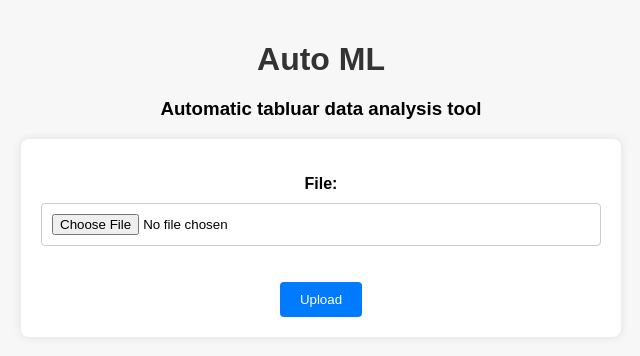
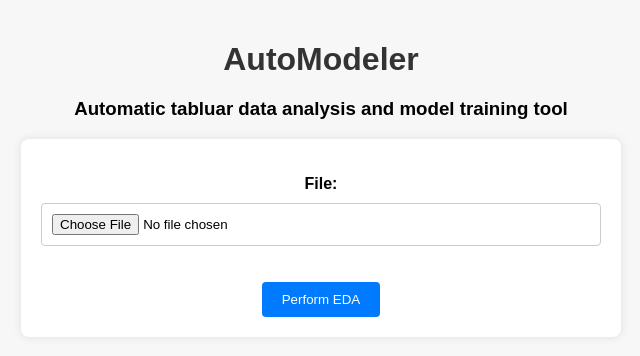
Before and after one commit to saip429/AutoModeler, a Django app: page / in a window 1280 px wide. Shown: the top 356 px of the page, without its empty margins (319-959 px from the left). Run offline with Django 5.2, Linux system fonts and the light colour scheme.

Commit message:
feature update

```diff
--- a/main/templates/main/home.html
+++ b/main/templates/main/home.html
@@ -62,18 +62,6 @@
       }
 
 
-      #loading-screen {
-        display: none;
-        position: fixed;
-        top: 0;
-        left: 0;
-        width: 100%;
-        height: 100%;
-        background-color: rgba(255, 255, 255, 0.7);
-        z-index: 9999;
-        text-align: center;
-        padding-top: 20%;
-    }
 
 </style>
 
@@ -83,14 +71,14 @@
 
 <div>
     <div class='container'>
-        <h1> Auto ML </h1>
-        <h3> Automatic tabluar data analysis tool</h3>
-        <div id="loading-screen">Loading...</div>
+        <h1> AutoModeler </h1>
+        <h3> Automatic tabluar data analysis and model training tool</h3>
+
     <form method='post' enctype='multipart/form-data'>
 
         {% csrf_token %}
         {{form.as_p}}
-        <button type="submit" id='upload-button'>Upload</button>
+        <button type="submit" id='upload-button' >Perform EDA</button>
 
 
 
--- a/main/templates/main/split.html
+++ b/main/templates/main/split.html
@@ -91,8 +91,10 @@
             <label for="model-type">Choose Model:</label>
             <select id="model-type" name="model-type" required>
               <option value="linear regression">Linear Regression</option>
-              <option value="decision tree">decision tree</option>
-              <option value="lstm">LSTM</option>
+              <option value="XGBoost">XG Boost</option>
+              <option value="decision tree">decision tree Regressor</option>
+              <option value="SVM">Support Vector Machine</option>
+              <option value="logistic regression">Logistic Regression</option>
 
             </select>
 
--- a/main/views.py
+++ b/main/views.py
@@ -3,8 +3,9 @@ from django.conf import settings
 from django.http import HttpResponse
 from .forms import FileModelForm
 import pandas as pd
-from sklearn.linear_model import LinearRegression
+from sklearn.linear_model import LinearRegression, LogisticRegression
 from sklearn.tree import DecisionTreeRegressor
+from sklearn.svm import SVR
 from sklearn.metrics import mean_absolute_error, r2_score
 from .data_prep_pipeline import DataPrep
 from .data_preprocessing_pipeline import DataPreprocessor
@@ -13,6 +14,8 @@ from .purge import PurgeDirectory
 # from keras.models import Sequential
 # from keras.layers import LSTM, Dense
 import matplotlib.pyplot as plt
+import xgboost as xgb
+
 import numpy as np
 import seaborn as sns
 import io
@@ -194,7 +197,7 @@ def train_model(request):
 
             #eval_metrics['Root Mean Square Error']=rmse
             eval_metrics['R2 Score']=r2
-            saved_file=os.path.join(settings.BASE_DIR,'data\\modelsDump\\') +filename+'.joblib'
+            saved_file=os.path.join(settings.BASE_DIR,'data\\modelsDump\\') +filename+'_linear_'+'.joblib'
             joblib.dump(model, saved_file)
 
 
@@ -235,25 +238,146 @@ def train_model(request):
             plt.tight_layout()
 
 
-            plot_name=os.path.join(settings.BASE_DIR,'images\\')+filename+"_scatterplot"+'.png'
+            plot_name=os.path.join(settings.BASE_DIR,'images\\')+filename+"_plot"+'.png'
             plt.savefig(plot_name)
             PurgeDirectory(os.path.join(settings.BASE_DIR,'images'),3)
-        elif model_type=='lstm':
+        # Logistic regression
+        elif model_type=='logistic regression':
+            target_column_type=data[target_column].dtype
+            if target_column_type in [float,int]:
+                raise Exception('The target variable is likeley continious, can not use logistic regression')
+            model=LogisticRegression()
+            model.fit(X_train,y_train)
+            y_pred=model.predict(X_test)
 
-            pass
+
+            mae=round(mean_absolute_error(y_true=y_test,y_pred=y_pred),2)
+
+
+            r2=round(r2_score(y_test,y_pred),2)
+
+
+            eval_metrics['Mean Absolute Error']=mae
+
+
+            eval_metrics['R2 Score']=r2
+            saved_file=os.path.join(settings.BASE_DIR,'data\\modelsDump\\') +filename+'_logistic_'+'.joblib'
+            joblib.dump(model, saved_file)
+
+            fig, (ax1, ax2) = plt.subplots(1, 2, figsize=(12, 6))
+
+
+
+            residuals = y_test - y_pred
+
+           # Create a residual plot
+
+            ax1.scatter(y_pred, residuals, color='blue', alpha=0.5)
+            ax1.axhline(y=0, color='red', linestyle='--')
+            ax1.set_xlabel('Predicted Values')
+            ax1.set_ylabel('Residuals')
+            ax1.set_title('Residual Plot')
+
+
+            coefficients = model.coef_
+
+            feature_names = data.columns
+
+            # Sort coefficients in descending order
+            sorted_indices = coefficients.argsort()[::-1]
+            sorted_coefficients = coefficients[sorted_indices]
+            sorted_feature_names = feature_names[sorted_indices]
+
+            # Create a bar plot of feature coefficients
+
+            ax2.bar(sorted_feature_names, sorted_coefficients, color='blue')
+            ax2.set_xlabel('Features')
+            ax2.set_ylabel('Importance')
+            ax2.set_title('Feature Importance Plot')
+            ax2.set_xticklabels(sorted_feature_names,rotation=90)
+            plt.show()
+
+            plt.tight_layout()
+
+
+            plot_name=os.path.join(settings.BASE_DIR,'images\\')+filename+"_plot"+'.png'
+            plt.savefig(plot_name)
+            PurgeDirectory(os.path.join(settings.BASE_DIR,'images'),3)
 
         elif model_type=='decision tree':
             model=DecisionTreeRegressor()
             model.fit(X_train,y_train)
             y_pred=model.predict(X_test)
             mae=round(mean_absolute_error(y_true=y_test,y_pred=y_pred),2)
+            r2=round(r2_score(y_test,y_pred),2)
+            eval_metrics['Mean Absolute Error']=mae
+            eval_metrics['R2 score']=r2
+            plot_name=None
+            saved_file=os.path.join(settings.BASE_DIR,'data\\modelsDump\\') +filename+'_decisionTree_'+'.joblib'
+            joblib.dump(model, saved_file)
+
+        elif model_type=='XGBoost':
+            model = xgb.XGBRegressor(objective ='reg:squarederror', colsample_bytree = 0.3, learning_rate = 0.1,
+                max_depth = 5, alpha = 10, n_estimators = 10)
+            model.fit(X_train,y_train)
+            y_pred=model.predict(X_test)
+
+            mae=round(mean_absolute_error(y_test,y_pred),2)
+            r2=round(r2_score(y_test,y_pred),2)
+            eval_metrics['Mean Absolute Error']=mae
+            eval_metrics['R2 score']=r2
+            saved_file=os.path.join(settings.BASE_DIR,'data\\modelsDump\\') +filename+'_decisionTree_'+'.joblib'
+            joblib.dump(model, saved_file)
+            plt.subplots( figsize=(12, 6))
+            residuals = y_test - y_pred
+           # Create a residual plot
+            plt.scatter(y_pred, residuals, color='blue', alpha=0.5)
+            plt.axhline(y=0, color='red', linestyle='--')
+            plt.xlabel('Predicted Values')
+            plt.ylabel('Residuals')
+            plt.title('Residual Plot')
+
+
+
+            plt.show()
+
+            plt.tight_layout()
+
+
+            plot_name=os.path.join(settings.BASE_DIR,'images\\')+filename+"_plot"+'.png'
+            plt.savefig(plot_name)
+            PurgeDirectory(os.path.join(settings.BASE_DIR,'images'),3)
+
+        elif model_type=='SVM':
+            model = SVR(kernel='rbf', C=1.0, epsilon=0.1)
+            model.fit(X_train,y_train)
+            y_pred=model.predict(X_test)
+
+            mae=round(mean_absolute_error(y_test,y_pred),2)
+            r2=round(r2_score(y_test,y_pred),2)
+
 
             eval_metrics['Mean Absolute Error']=mae
-            plot_name=None
-            saved_file=os.path.join(settings.BASE_DIR,'data\\modelsDump\\') +filename+'.joblib'
+
+
+            eval_metrics['R2 Score']=r2
+            residuals = y_test - y_pred
+            plt.scatter(y_pred, residuals)
+            plt.xlabel("Predicted Values")
+            plt.ylabel("Residuals")
+            plt.title("Residual Plot")
+            plt.axhline(y=0, color='k', linestyle='--')
+            plt.show()
+            plt.tight_layout()
+            saved_file=os.path.join(settings.BASE_DIR,'data\\modelsDump\\') +filename+'_SVM_'+'.joblib'
             joblib.dump(model, saved_file)
+
+            plot_name=os.path.join(settings.BASE_DIR,'images\\')+filename+"_plot"+'.png'
+            plt.savefig(plot_name)
+            PurgeDirectory(os.path.join(settings.BASE_DIR,'images'),3)
+
         else:
-            pass
+            raise ValueError(f'{model_type} is not a valid model')
         return render(request,'main/model.html',{'eval_metrics':eval_metrics,
                                          'file_path':saved_file,
                                          'plot_name':plot_name})
@@ -263,6 +387,9 @@ def train_model(request):
     except Exception as e:
         return render(request,'main/error.html',{'error':e})
 
+
+
+
 # download trained model as joblib file
 def download_joblib(request, file_path):
     with open(file_path,'rb') as f:
```
